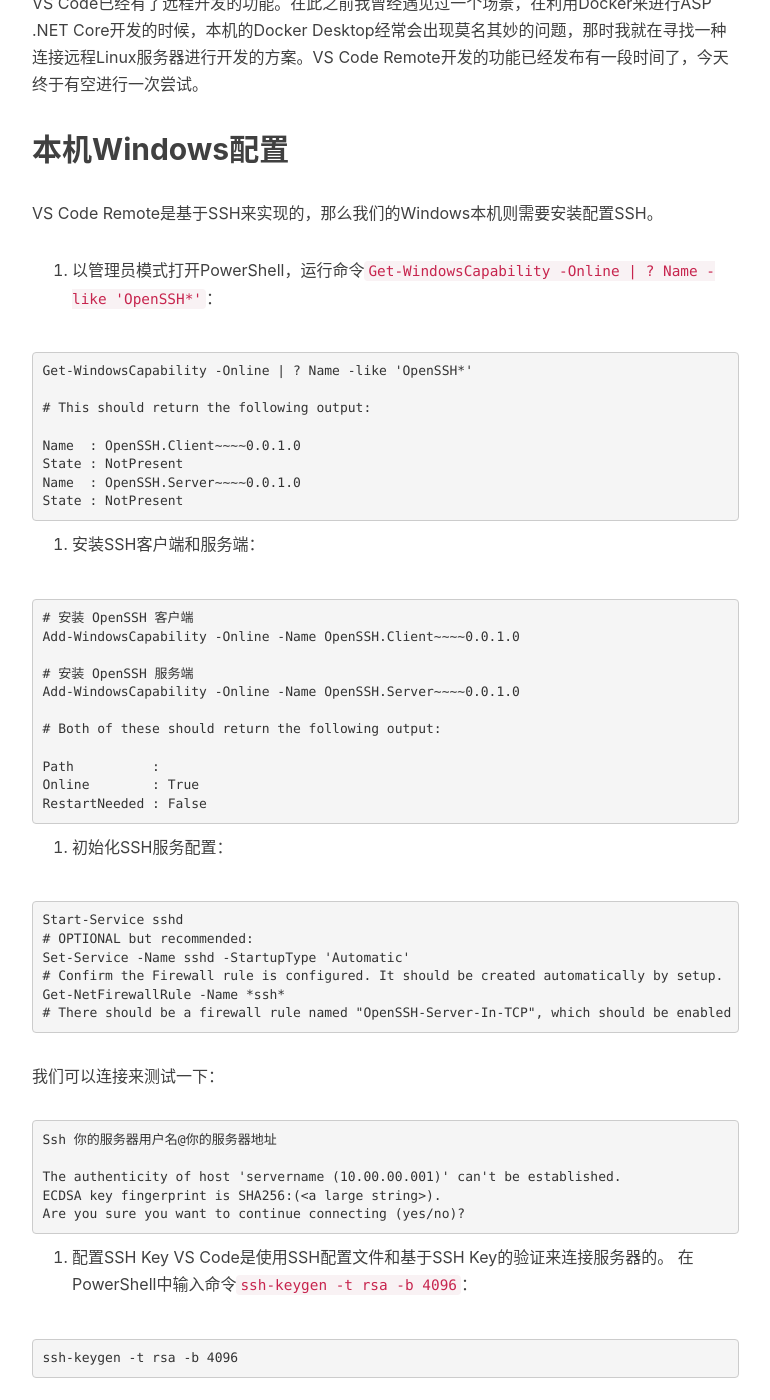
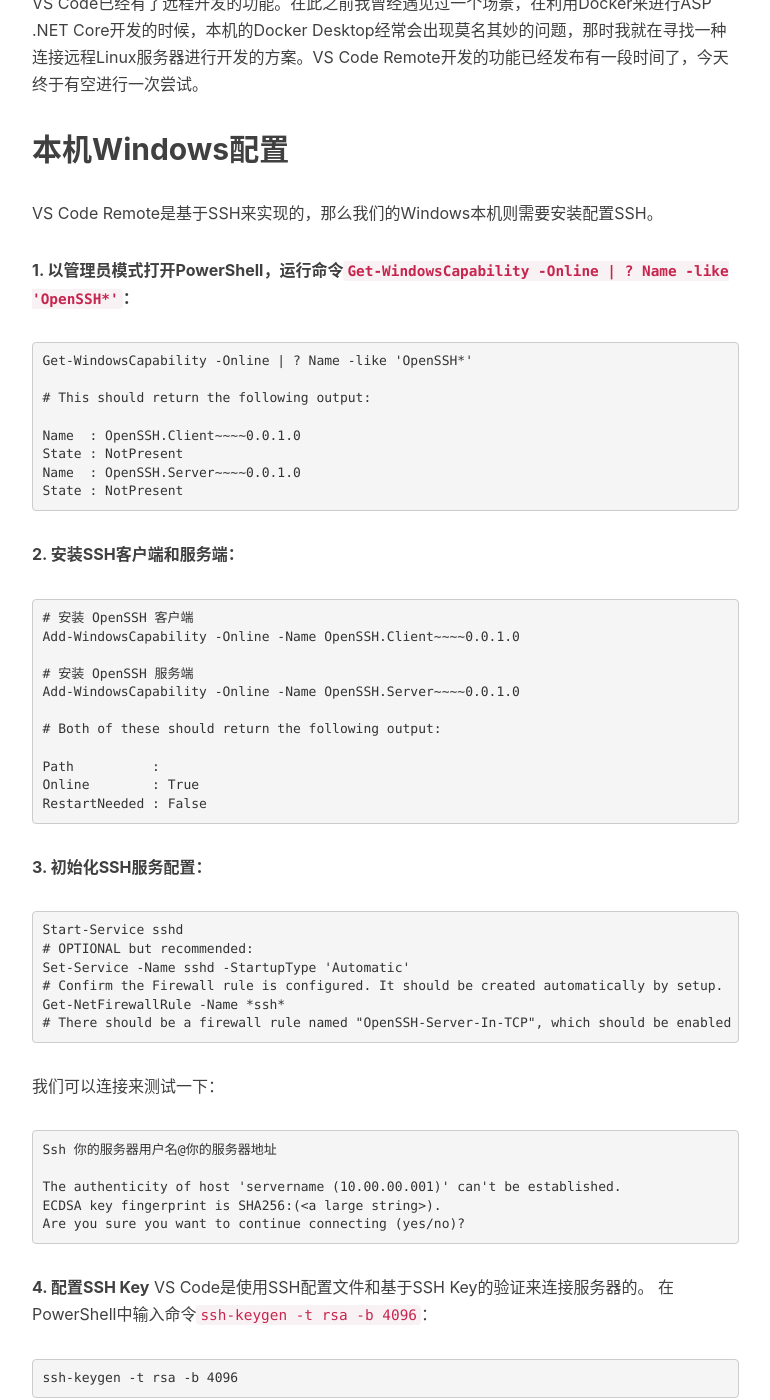
Before and after one commit to realZhangChi/realZhangChi.github.io, a Jekyll site: the page built from _posts/2019-08-09-remote-development-using-ssh.md, in a window 1280 px wide and 1400 px high, scrolled down 445 px. Shown: the whole window, without its empty margins (233-1003 px from the left). Built offline with Jekyll 4.4.1, drawn with Linux system fonts in a browser that asks for light colours; nearby versions of some CDN libraries; comment, search, counter and statistics services are not loaded; some of the changed text lies outside the part shown.

Commit message:
:lipstick: UI

````diff
--- a/_posts/2019-08-09-remote-development-using-ssh.md
+++ b/_posts/2019-08-09-remote-development-using-ssh.md
@@ -18,7 +18,7 @@
 
 VS Code Remote是基于SSH来实现的，那么我们的Windows本机则需要安装配置SSH。
 
-1. 以管理员模式打开PowerShell，运行命令`Get-WindowsCapability -Online | ? Name -like 'OpenSSH*'`：
+**1. 以管理员模式打开PowerShell，运行命令`Get-WindowsCapability -Online | ? Name -like 'OpenSSH*'`：**
 
 ```PowerShell
 Get-WindowsCapability -Online | ? Name -like 'OpenSSH*'
@@ -31,7 +31,7 @@
 State : NotPresent
 ```
 
-2. 安装SSH客户端和服务端：
+**2. 安装SSH客户端和服务端：**
 
 ```PowerShell
 # 安装 OpenSSH 客户端
@@ -47,8 +47,7 @@
 RestartNeeded : False
 ```
 
-
-3. 初始化SSH服务配置：
+**3. 初始化SSH服务配置：**
 
 ```PowerShell
 Start-Service sshd
@@ -69,7 +68,7 @@
 Are you sure you want to continue connecting (yes/no)?
 ```
 
-4. 配置SSH Key
+**4. 配置SSH Key**
  VS Code是使用SSH配置文件和基于SSH Key的验证来连接服务器的。
  在PowerShell中输入命令`ssh-keygen -t rsa -b 4096`：
 
@@ -92,16 +91,18 @@
 
 ## VS Code配置
 
-1. 在VS Code中安装扩展`Remote Development`
+**1. 在VS Code中安装扩展`Remote Development`**
 
 ![Remote Development](/img/in-post/2019-08-09-remote-development/2019-08-09-remote-development.png)
 
-2. 在VS Code中按下<kbd>F1</kbd>键，输入`Remote-SSH: Connect to Host`，可以按照示例输入`服务器用户名@服务器地址`，也可以选择生成一个SSH 配置文件，在相应位置输入用户名和地址即可：
+**2. 在VS Code中按下<kbd>F1</kbd>键，输入`Remote-SSH: Connect to Host`，可以按照示例输入`服务器用户名@服务器地址`，也可以选择生成一个SSH 配置文件，在相应位置输入用户名和地址即可：**
 
 ![ssh_user](/img/in-post/2019-08-09-remote-development/ssh-user@box.png)
 
 至此配置完成，可以连接到服务器进行远程开发了。关于如何利用Docker和 ASP .NET Core来进行开发，稍后我会更新。
 
-> [Remote Development using SSH](https://code.visualstudio.com/docs/remote/ssh#_getting-started)
-> [Install an OpenSSH compatible SSH client ](https://code.visualstudio.com/docs/remote/troubleshooting#_installing-a-supported-ssh-client)
-> [Configuring key based authentication](https://code.visualstudio.com/docs/remote/troubleshooting#_configuring-key-based-authentication)
+[Remote Development using SSH](https://code.visualstudio.com/docs/remote/ssh#_getting-started)
+
+[Install an OpenSSH compatible SSH client ](https://code.visualstudio.com/docs/remote/troubleshooting#_installing-a-supported-ssh-client)
+
+[Configuring key based authentication](https://code.visualstudio.com/docs/remote/troubleshooting#_configuring-key-based-authentication)
````
